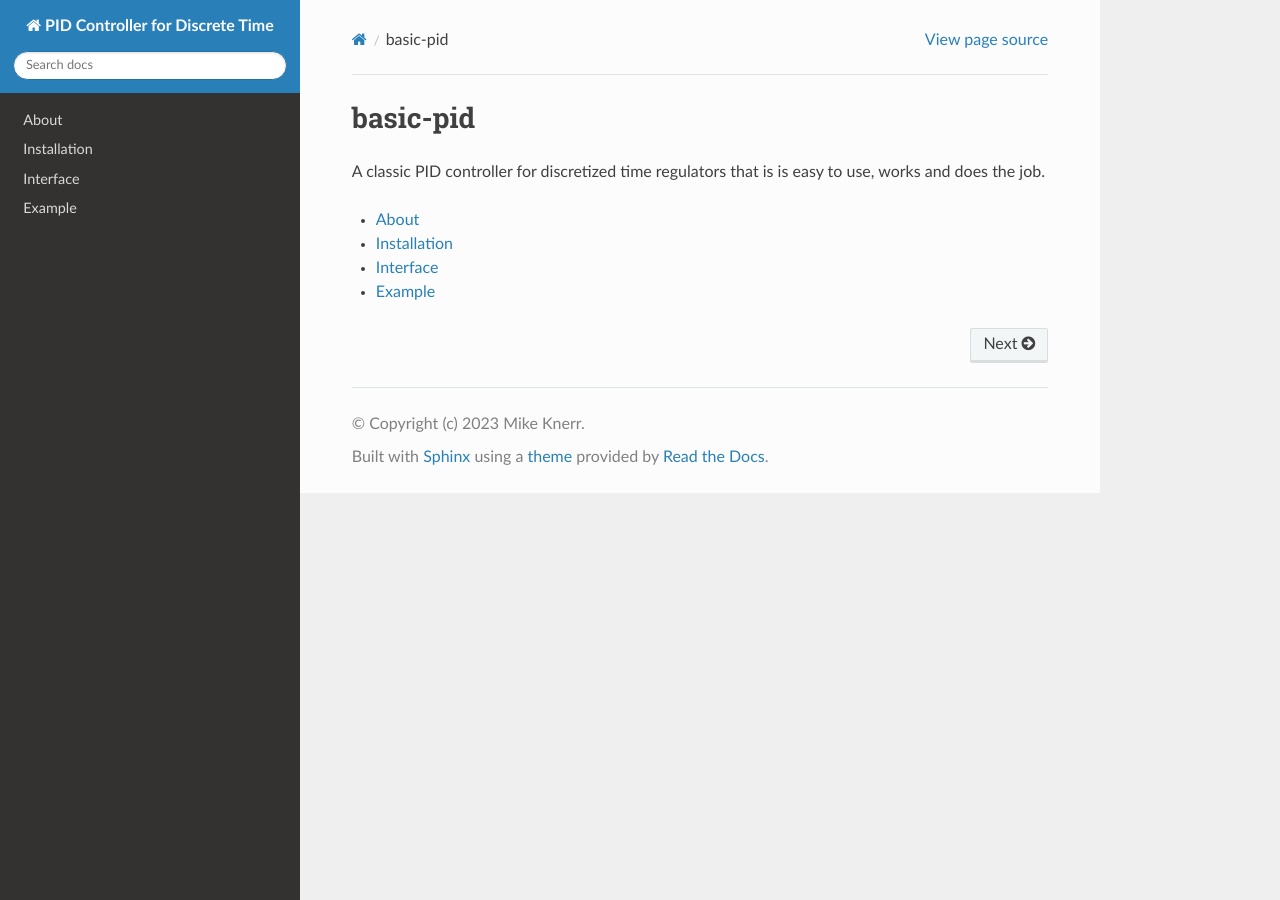
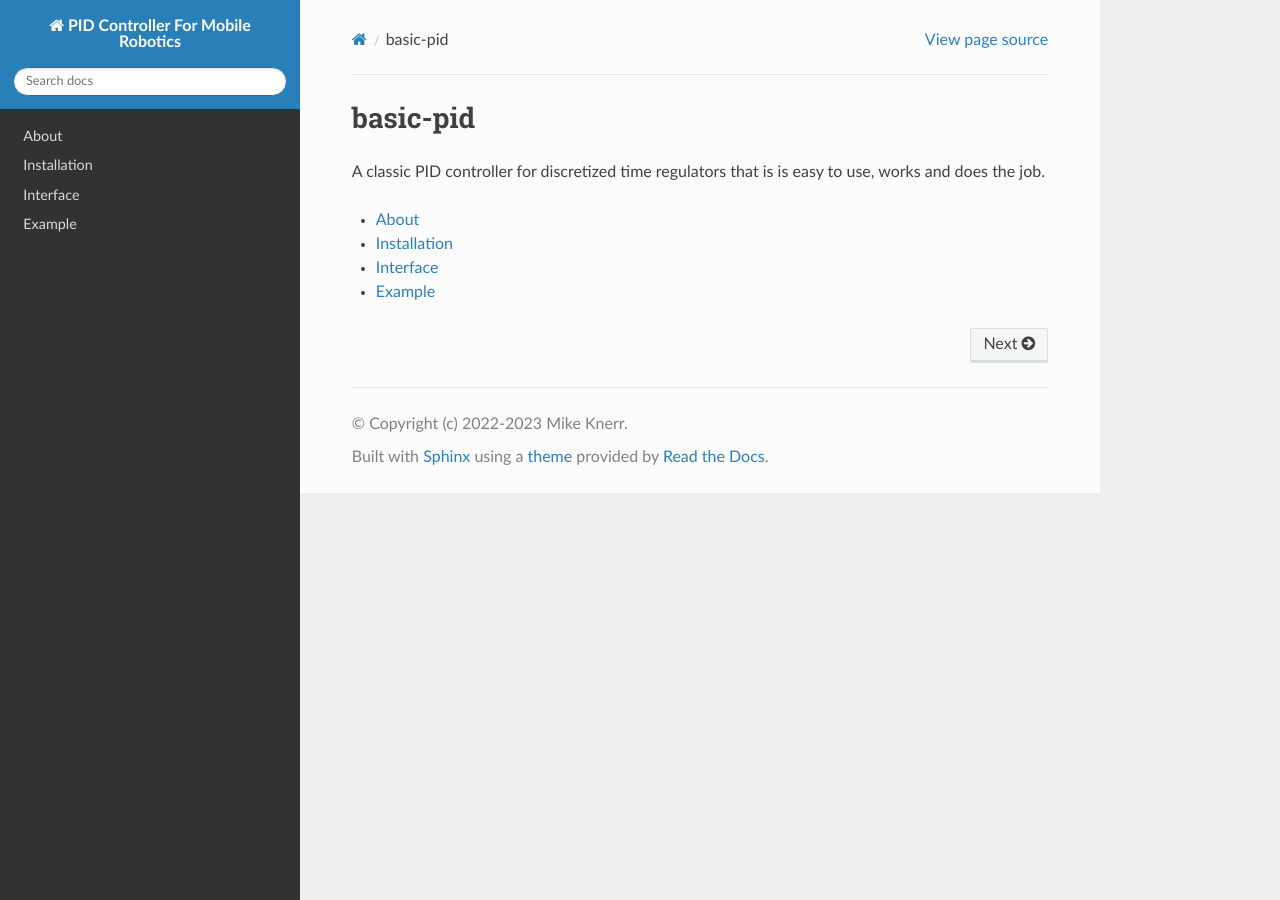
Before and after one commit to mkner/robo-pid, a Sphinx documentation site: the page built from docs/index.rst, in a window 1280 px wide. Built offline with Sphinx 7.4.7 and the Read the Docs theme 2.0.0, drawn with Linux system fonts in a browser that asks for light colours.

Commit message:
Update conf.py

```diff
--- a/docs/conf.py
+++ b/docs/conf.py
@@ -17,8 +17,8 @@
 
 # -- Project information -----------------------------------------------------
 
-project = "PID Controller for Discrete Time"
-copyright = "(c) 2023 Mike Knerr"
+project = "PID Controller For Mobile Robotics"
+copyright = "(c) 2022-2023 Mike Knerr"
 author = ""
 
 
```
